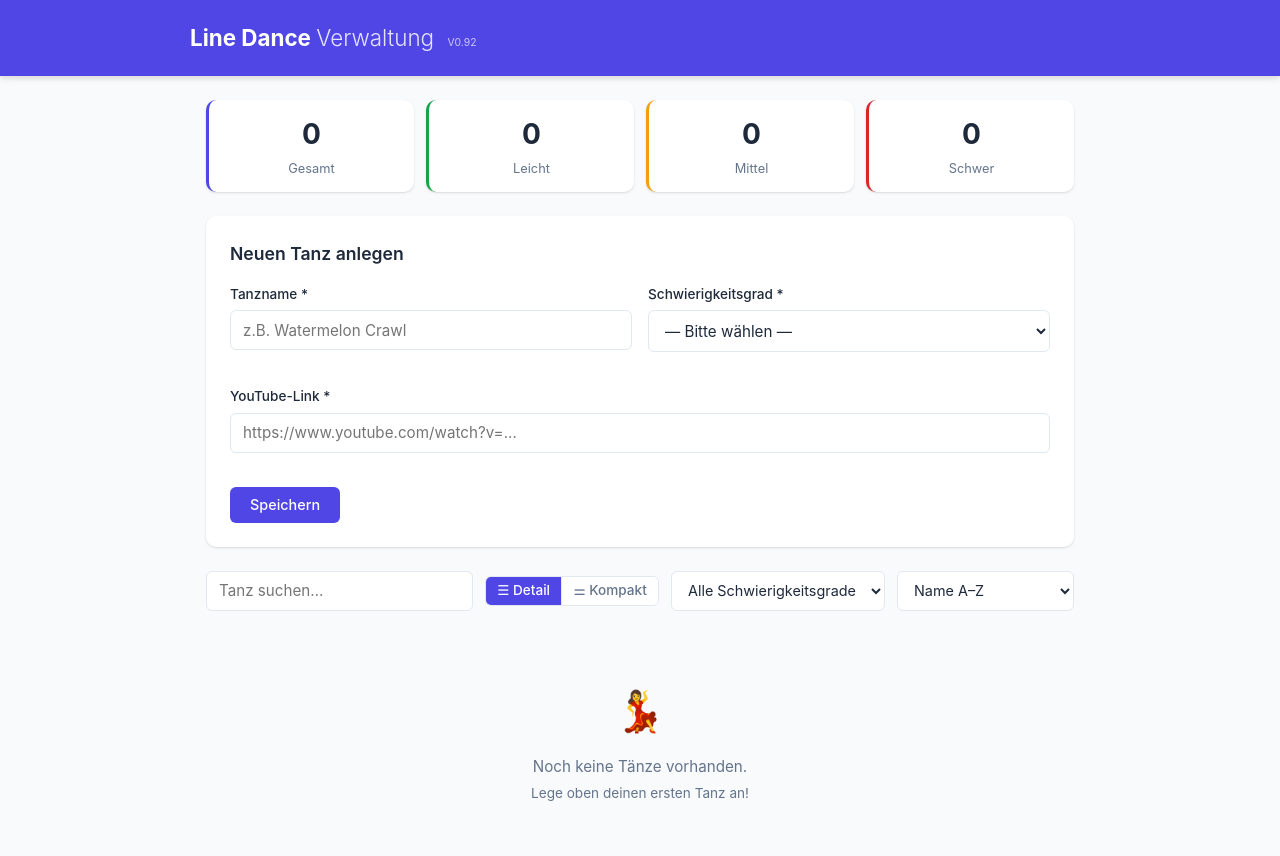
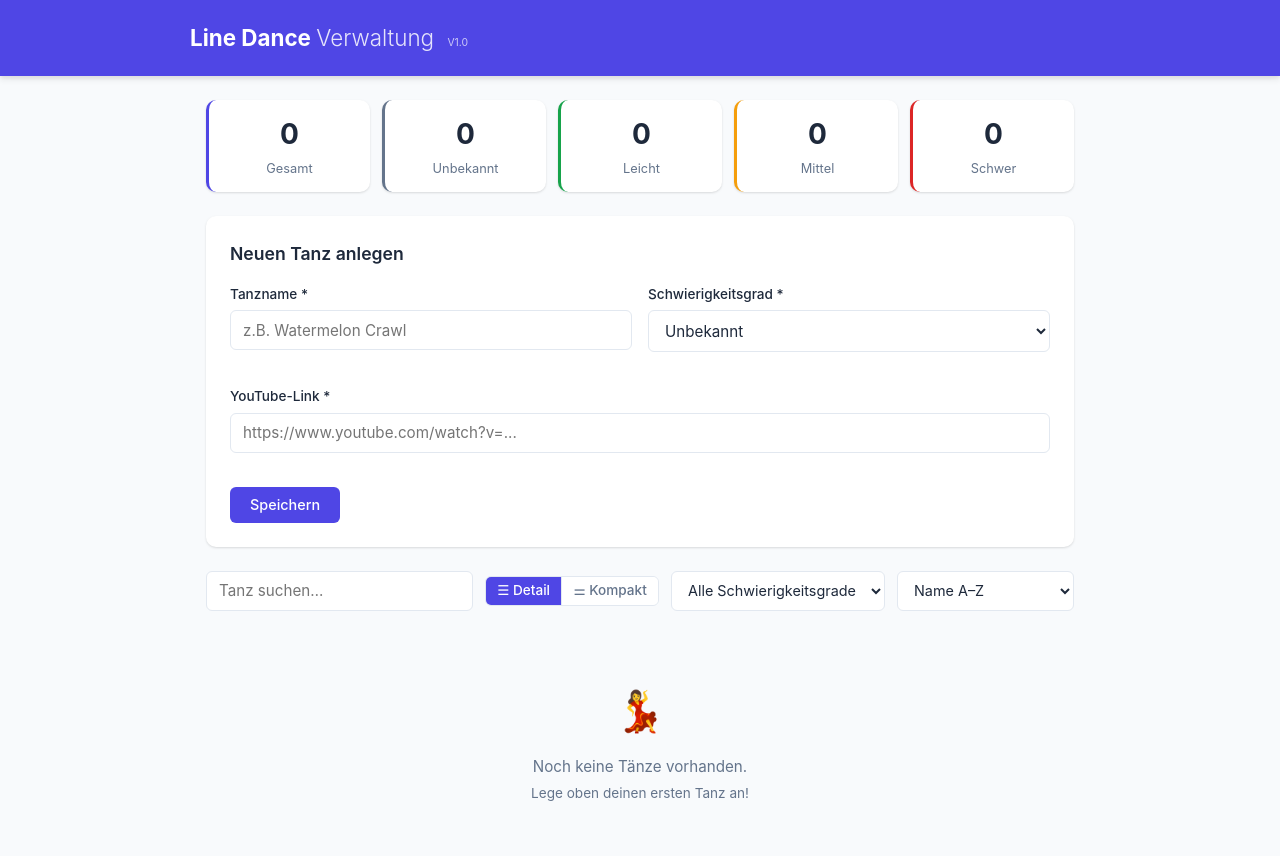
Before and after one commit to FrankBertram/LineDance, a plain HTML site: page index.html in a window 1280 px wide. Shown: the top 856 px of the page. Drawn offline with Linux system fonts and the light colour scheme.

Commit message:
Add files via upload

```diff
--- a/index.html
+++ b/index.html
@@ -65,7 +65,7 @@ header h1 span { font-weight: 300; opacity: .85; }
 /* Stats */
 .stats {
   display: grid;
-  grid-template-columns: repeat(4, 1fr);
+  grid-template-columns: repeat(5, 1fr);
   gap: .75rem;
   margin-bottom: 1.5rem;
 }
@@ -79,6 +79,7 @@ header h1 span { font-weight: 300; opacity: .85; }
   border-left: 3px solid var(--primary);
 }
 
+.stat-card.unknown { border-left-color: var(--text-light); }
 .stat-card.easy { border-left-color: var(--success); }
 .stat-card.medium { border-left-color: var(--warning); }
 .stat-card.hard { border-left-color: var(--danger); }
@@ -334,6 +335,7 @@ button:focus-visible { outline: 2px solid var(--primary); outline-offset: 2px; }
   color: #fff;
 }
 
+.badge-unknown { background: var(--text-light); }
 .badge-easy { background: var(--success); }
 .badge-medium { background: var(--warning); }
 .badge-hard { background: var(--danger); }
@@ -472,7 +474,7 @@ button:focus-visible { outline: 2px solid var(--primary); outline-offset: 2px; }
 
 /* Responsive */
 @media (max-width: 600px) {
-  .stats { grid-template-columns: repeat(4, 1fr); gap: .4rem; }
+  .stats { grid-template-columns: repeat(5, 1fr); gap: .3rem; }
   .stat-card { padding: .5rem .25rem; border-left-width: 2px; }
   .stat-card .stat-num { font-size: 1.3rem; }
   .stat-card .stat-label { font-size: .68rem; }
@@ -488,7 +490,7 @@ button:focus-visible { outline: 2px solid var(--primary); outline-offset: 2px; }
 <body>
 
 <header>
-  <h1>Line Dance <span>Verwaltung</span> <span style="font-size:.65rem;font-weight:400;opacity:.7;margin-left:.5rem">V0.92</span></h1>
+  <h1>Line Dance <span>Verwaltung</span> <span style="font-size:.65rem;font-weight:400;opacity:.7;margin-left:.5rem">V1.0</span></h1>
 </header>
 
 <div class="container">
@@ -498,6 +500,10 @@ button:focus-visible { outline: 2px solid var(--primary); outline-offset: 2px; }
     <div class="stat-card">
       <div class="stat-num" id="statTotal">0</div>
       <div class="stat-label">Gesamt</div>
+    </div>
+    <div class="stat-card unknown">
+      <div class="stat-num" id="statUnknown">0</div>
+      <div class="stat-label">Unbekannt</div>
     </div>
     <div class="stat-card easy">
       <div class="stat-num" id="statEasy">0</div>
@@ -529,7 +535,7 @@ button:focus-visible { outline: 2px solid var(--primary); outline-offset: 2px; }
         <div class="form-group">
           <label for="danceDifficulty">Schwierigkeitsgrad *</label>
           <select id="danceDifficulty">
-            <option value="">— Bitte wählen —</option>
+            <option value="Unbekannt" selected>Unbekannt</option>
             <option value="Leicht">Leicht</option>
             <option value="Mittel">Mittel</option>
             <option value="Schwer">Schwer</option>
@@ -558,6 +564,7 @@ button:focus-visible { outline: 2px solid var(--primary); outline-offset: 2px; }
     </div>
     <select id="filterDifficulty" aria-label="Nach Schwierigkeitsgrad filtern">
       <option value="">Alle Schwierigkeitsgrade</option>
+      <option value="Unbekannt">Unbekannt</option>
       <option value="Leicht">Leicht</option>
       <option value="Mittel">Mittel</option>
       <option value="Schwer">Schwer</option>
@@ -798,7 +805,7 @@ document.addEventListener('keydown', e => {
 });
 
 // Filtering, sorting, rendering
-const diffOrder = { 'Leicht': 1, 'Mittel': 2, 'Schwer': 3 };
+const diffOrder = { 'Unbekannt': 0, 'Leicht': 1, 'Mittel': 2, 'Schwer': 3 };
 
 function getFiltered() {
   const q = searchInput.value.toLowerCase().trim();
@@ -824,7 +831,7 @@ function getFiltered() {
 }
 
 function badgeClass(d) {
-  return d === 'Leicht' ? 'badge-easy' : d === 'Mittel' ? 'badge-medium' : 'badge-hard';
+  return d === 'Unbekannt' ? 'badge-unknown' : d === 'Leicht' ? 'badge-easy' : d === 'Mittel' ? 'badge-medium' : 'badge-hard';
 }
 
 function escHtml(s) {
@@ -836,6 +843,7 @@ function escHtml(s) {
 function render() {
   // Stats
   $('statTotal').textContent = dances.length;
+  $('statUnknown').textContent = dances.filter(d => d.difficulty === 'Unbekannt').length;
   $('statEasy').textContent = dances.filter(d => d.difficulty === 'Leicht').length;
   $('statMedium').textContent = dances.filter(d => d.difficulty === 'Mittel').length;
   $('statHard').textContent = dances.filter(d => d.difficulty === 'Schwer').length;
```
